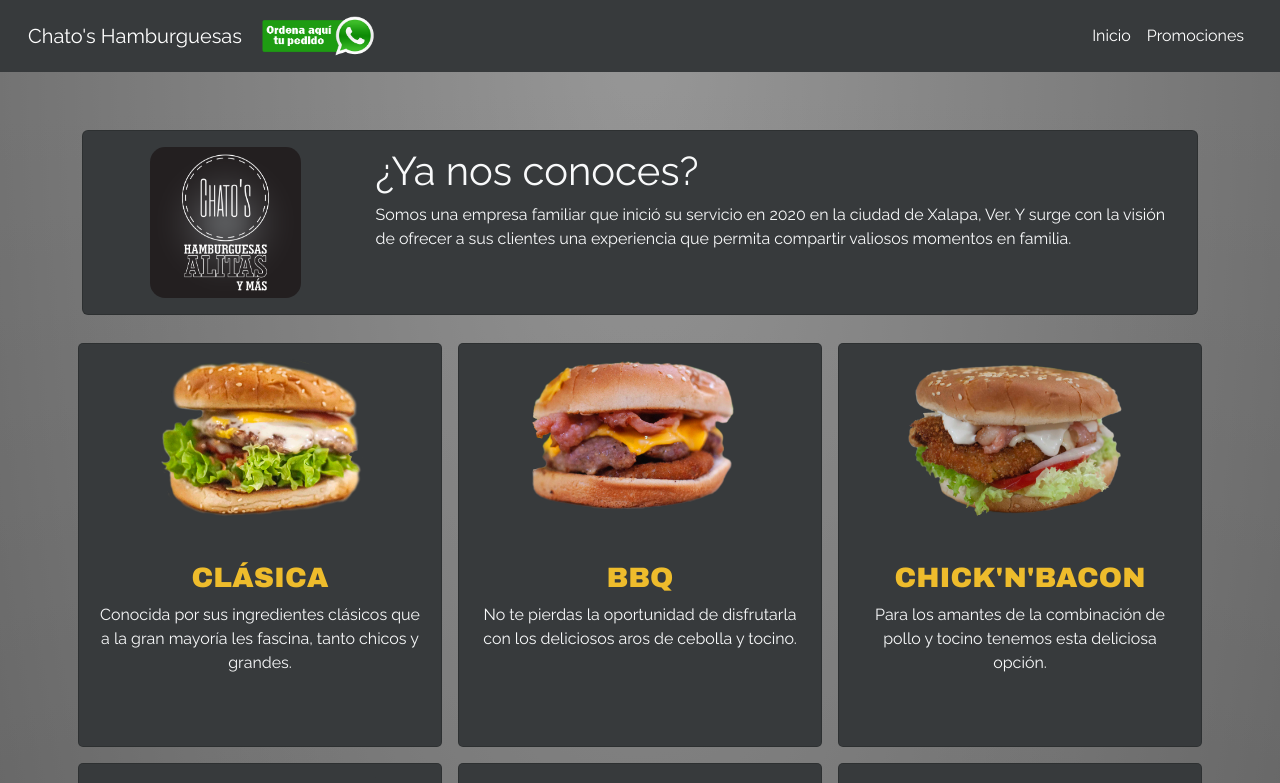
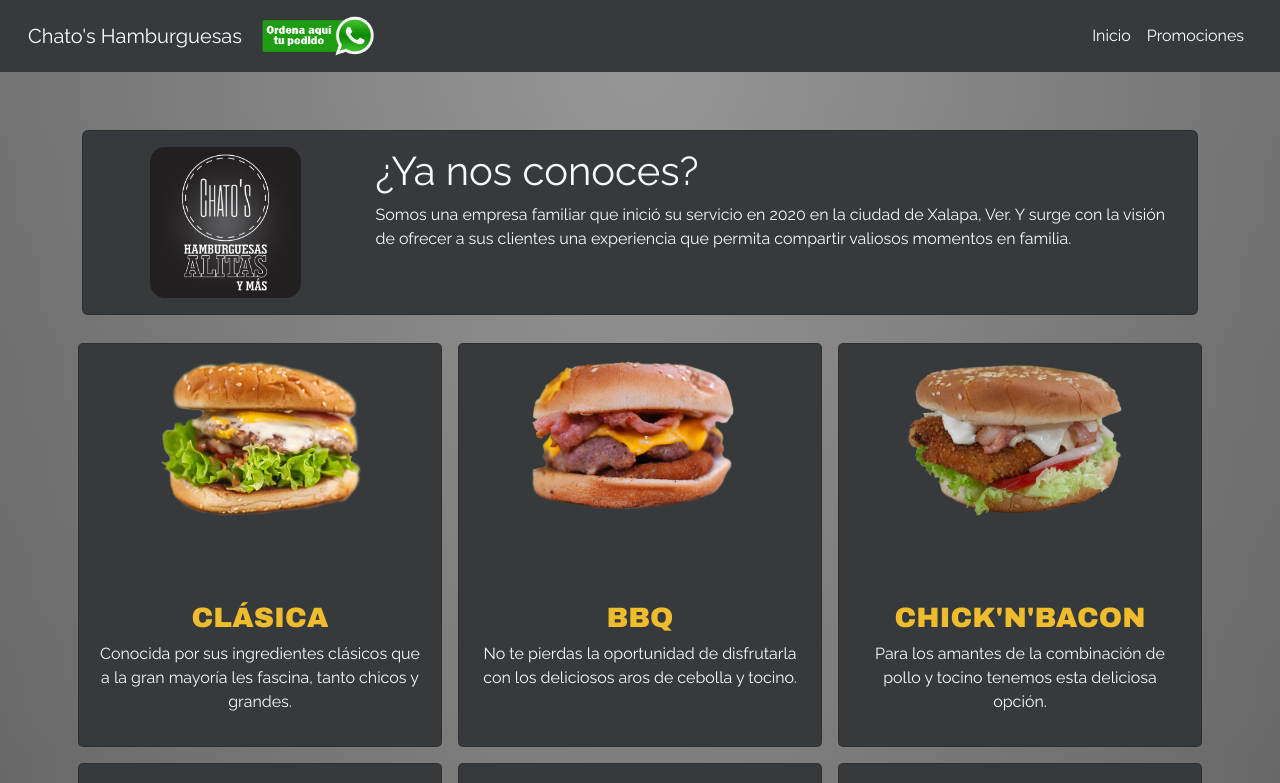
Before and after one commit to joelclementes/chatos, a Next.js app: page / in a window 1280 px wide. Shown: the top 783 px of the page. Built offline with nearby package versions, Linux system fonts and the light colour scheme; a small style sheet from the web is missing.

Commit message:
quité zoom al pasar mouse sobre la imagen

```diff
--- a/pages/index.js
+++ b/pages/index.js
@@ -37,7 +37,7 @@ const Index = () => (
                                 <div className="card bg-dark text-light h-100 " id="productos">
 
                                     {/* <div className="card-header border-warning text-center"> */}
-                                    <div className="overflow">
+                                    <div className="">
                                         <img src={imagen} alt="" className="card-img-top"/>
                                     </div>
 
```
